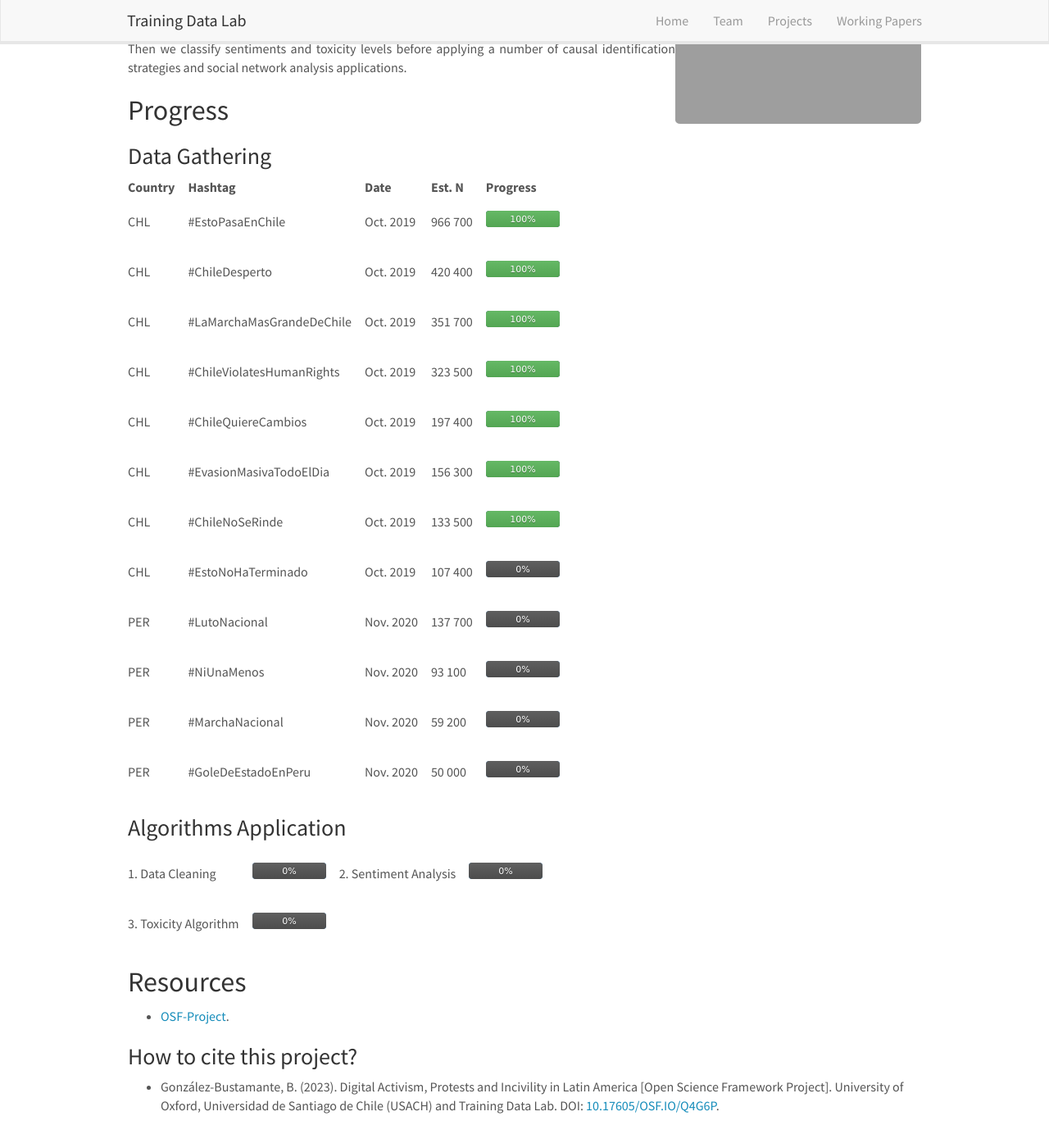
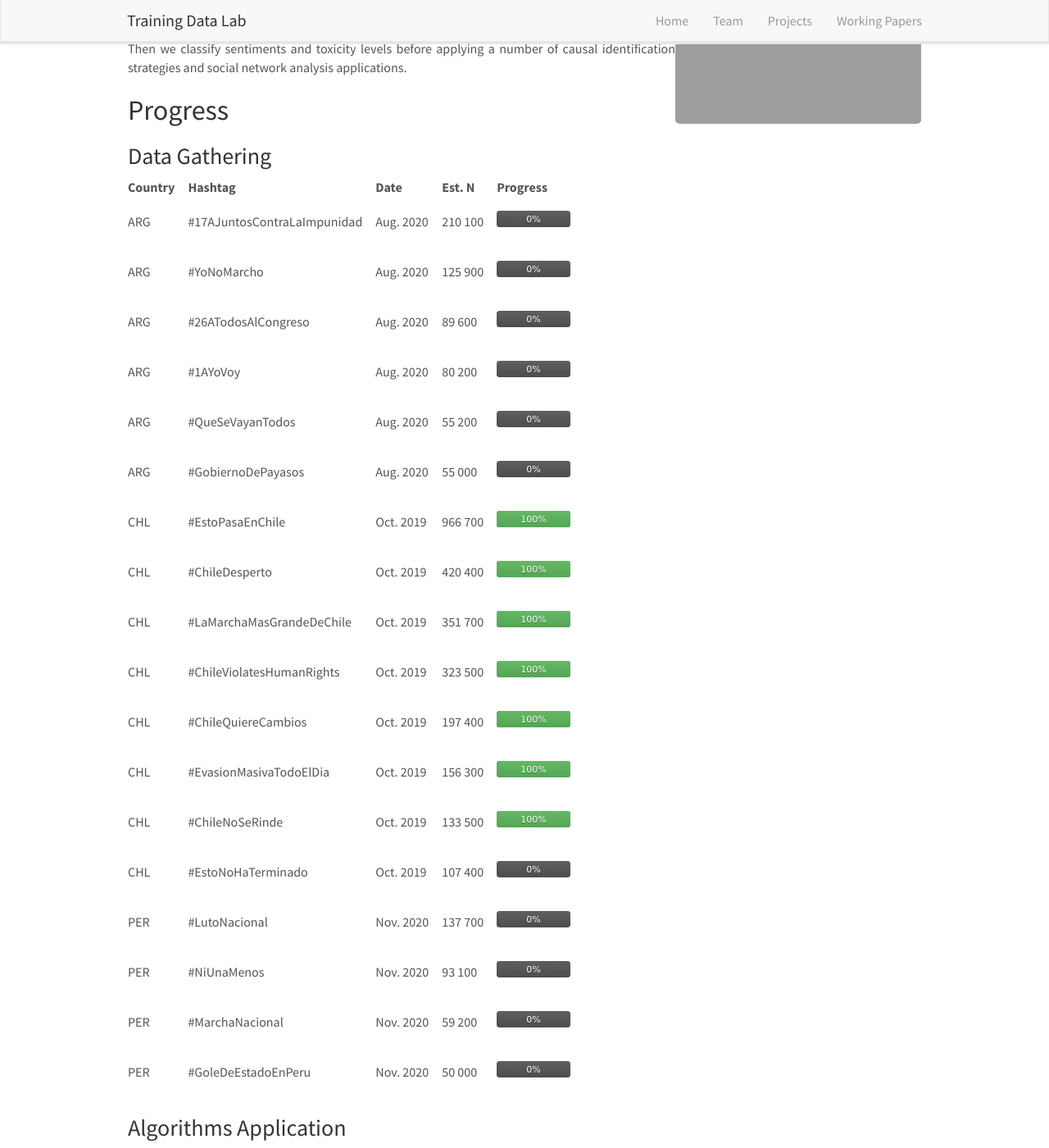
Before and after one commit to training-datalab/old-training-datalab.com, a Jekyll site: the page built from _pages/digital-activism-protests-and-incivility.md, in a window 1280 px wide and 1400 px high, scrolled down 345 px. Shown: the whole window at 82% size. Built offline with Jekyll 4.4.1, drawn with Linux system fonts in a browser that asks for light colours; nearby versions of some CDN libraries; some of the changed text lies outside the part shown.

Commit message:
Update digital-activism-protests-and-incivility.md

```diff
--- a/_pages/digital-activism-protests-and-incivility.md
+++ b/_pages/digital-activism-protests-and-incivility.md
@@ -26,6 +26,12 @@ permalink: /projects/digital-activism-protests-and-incivility
 
 | Country | &nbsp;&nbsp;&nbsp;&nbsp;&nbsp; | Hashtag | &nbsp;&nbsp;&nbsp;&nbsp;&nbsp; | Date | &nbsp;&nbsp;&nbsp;&nbsp;&nbsp; | Est. N | &nbsp;&nbsp;&nbsp;&nbsp;&nbsp; | Progress |
 |---|---|---|---|---|---|---|---|---|
+| ARG | &nbsp;&nbsp;&nbsp;&nbsp;&nbsp; | #17AJuntosContraLaImpunidad | &nbsp;&nbsp;&nbsp;&nbsp;&nbsp; | Aug. 2020 | &nbsp;&nbsp;&nbsp;&nbsp;&nbsp; | 210 100 | &nbsp;&nbsp;&nbsp;&nbsp;&nbsp; | ![0%]({{ site.url }}{{ site.baseurl }}/badges/progress_bar/0.svg) |
+| ARG | &nbsp;&nbsp;&nbsp;&nbsp;&nbsp; | #YoNoMarcho | &nbsp;&nbsp;&nbsp;&nbsp;&nbsp; | Aug. 2020 | &nbsp;&nbsp;&nbsp;&nbsp;&nbsp; | 125 900 | &nbsp;&nbsp;&nbsp;&nbsp;&nbsp; | ![0%]({{ site.url }}{{ site.baseurl }}/badges/progress_bar/0.svg) |
+| ARG | &nbsp;&nbsp;&nbsp;&nbsp;&nbsp; | #26ATodosAlCongreso | &nbsp;&nbsp;&nbsp;&nbsp;&nbsp; | Aug. 2020 | &nbsp;&nbsp;&nbsp;&nbsp;&nbsp; | 89 600 | &nbsp;&nbsp;&nbsp;&nbsp;&nbsp; | ![0%]({{ site.url }}{{ site.baseurl }}/badges/progress_bar/0.svg) |
+| ARG | &nbsp;&nbsp;&nbsp;&nbsp;&nbsp; | #1AYoVoy | &nbsp;&nbsp;&nbsp;&nbsp;&nbsp; | Aug. 2020 | &nbsp;&nbsp;&nbsp;&nbsp;&nbsp; | 80 200 | &nbsp;&nbsp;&nbsp;&nbsp;&nbsp; | ![0%]({{ site.url }}{{ site.baseurl }}/badges/progress_bar/0.svg) |
+| ARG | &nbsp;&nbsp;&nbsp;&nbsp;&nbsp; | #QueSeVayanTodos | &nbsp;&nbsp;&nbsp;&nbsp;&nbsp; | Aug. 2020 | &nbsp;&nbsp;&nbsp;&nbsp;&nbsp; | 55 200 | &nbsp;&nbsp;&nbsp;&nbsp;&nbsp; | ![0%]({{ site.url }}{{ site.baseurl }}/badges/progress_bar/0.svg) |
+| ARG | &nbsp;&nbsp;&nbsp;&nbsp;&nbsp; | #GobiernoDePayasos | &nbsp;&nbsp;&nbsp;&nbsp;&nbsp; | Aug. 2020 | &nbsp;&nbsp;&nbsp;&nbsp;&nbsp; | 55 000 | &nbsp;&nbsp;&nbsp;&nbsp;&nbsp; | ![0%]({{ site.url }}{{ site.baseurl }}/badges/progress_bar/0.svg) |
 | CHL | &nbsp;&nbsp;&nbsp;&nbsp;&nbsp; | #EstoPasaEnChile | &nbsp;&nbsp;&nbsp;&nbsp;&nbsp; | Oct. 2019 | &nbsp;&nbsp;&nbsp;&nbsp;&nbsp; | 966 700 | &nbsp;&nbsp;&nbsp;&nbsp;&nbsp; | ![100%]({{ site.url }}{{ site.baseurl }}/badges/progress_bar/100.svg) |
 | CHL | &nbsp;&nbsp;&nbsp;&nbsp;&nbsp; | #ChileDesperto | &nbsp;&nbsp;&nbsp;&nbsp;&nbsp; | Oct. 2019 | &nbsp;&nbsp;&nbsp;&nbsp;&nbsp; | 420 400 | &nbsp;&nbsp;&nbsp;&nbsp;&nbsp; | ![100%]({{ site.url }}{{ site.baseurl }}/badges/progress_bar/100.svg) |
 | CHL | &nbsp;&nbsp;&nbsp;&nbsp;&nbsp; | #LaMarchaMasGrandeDeChile | &nbsp;&nbsp;&nbsp;&nbsp;&nbsp; | Oct. 2019 | &nbsp;&nbsp;&nbsp;&nbsp;&nbsp; | 351 700 | &nbsp;&nbsp;&nbsp;&nbsp;&nbsp; | ![100%]({{ site.url }}{{ site.baseurl }}/badges/progress_bar/100.svg) |
```
Also changed, not shown: other parts of _pages/digital-activism-protests-and-incivility.md (+1 -1 lines).
